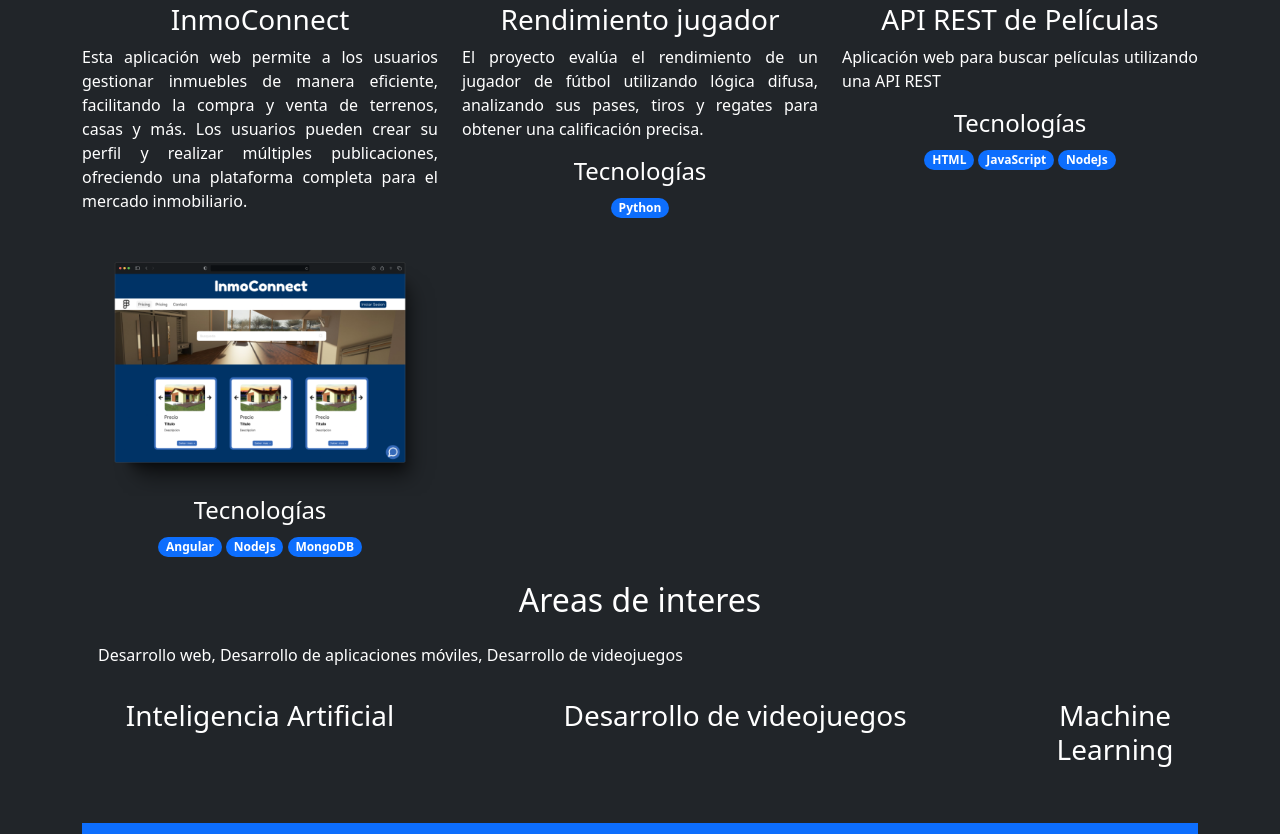
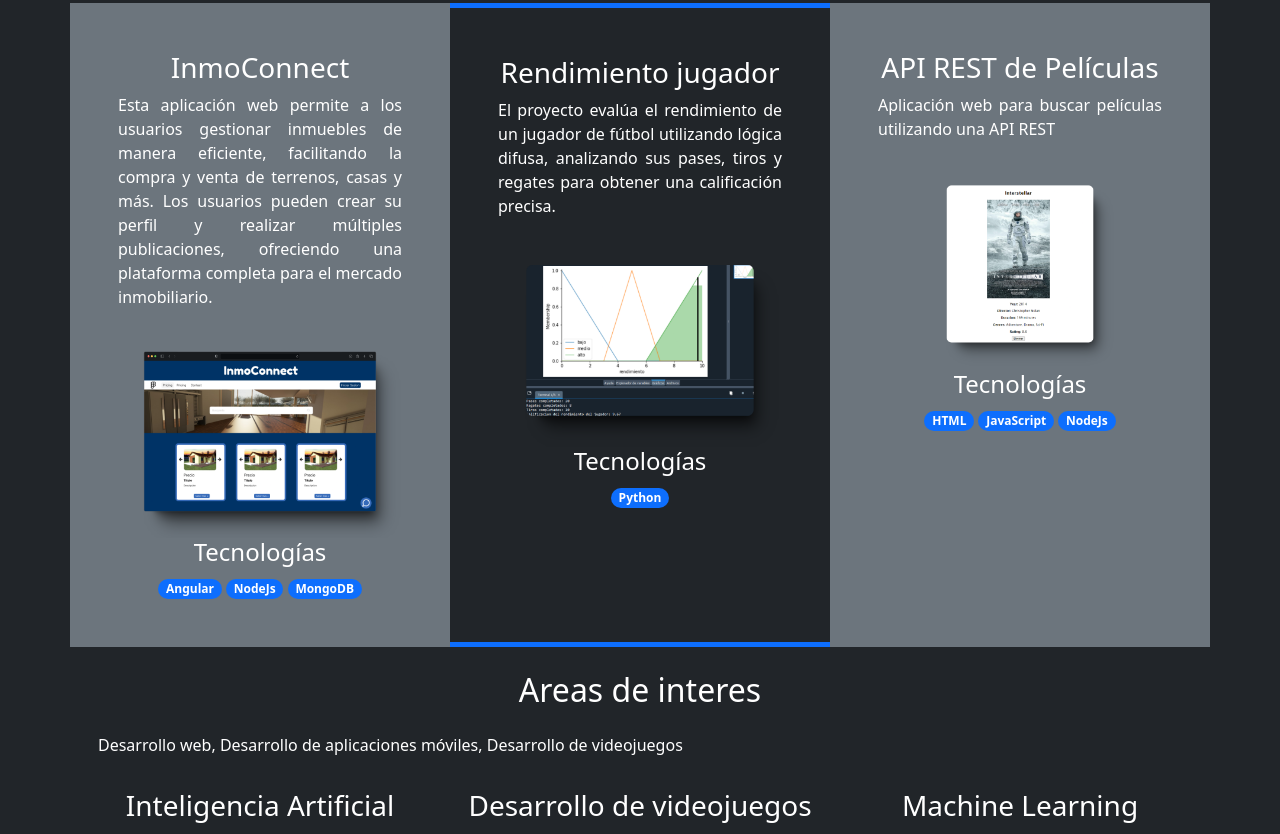
Before and after one commit to DeveloperXPK/Portafolio, a plain HTML site: page index.html in a window 1280 px wide. Shown: the part 499-1333 px from the top of the page. Drawn offline with nearby package versions, Linux system fonts and the light colour scheme.

Commit message:
Avance seccion de proyectos

```diff
--- a/index.html
+++ b/index.html
@@ -16,6 +16,12 @@
 
         p {
             text-align: justify;
+        }
+
+        body{
+            display: grid;
+            min-height: 100dvh;
+            grid-template-rows: auto 1fr auto;
         }
     </style>
 </head>
@@ -133,8 +139,10 @@
         <div class="col-12" style="margin-bottom: 20px;">
             <h2 class="titulo">Proyectos</h2>
         </div>
-        <div class="titulo col-md-4 mb-4 b-solid">
-            <h3>InmoConnect</h3>
+        <div class="titulo col-md-4 mb-4 b-solid bg-secondary p-5">
+            <div class="p-8">
+                <h3>InmoConnect</h3>
+            </div>
             <p style="text-align: justify;">
                 Esta aplicación web permite a los usuarios gestionar inmuebles de manera eficiente, facilitando la
                 compra y venta de terrenos, casas y más. Los usuarios pueden crear su perfil y realizar múltiples
@@ -149,21 +157,29 @@
             <span class="badge bg-primary rounded-pill">MongoDB</span>
         </div>
 
-        <div class="titulo col-md-4 mb-4">
-            <h3>Rendimiento jugador</h3>
+        <div class="titulo col-md-4 mb-4 p-5 border-top border-bottom border-primary border-5">
+            <div class="p-8">
+                <h3>Rendimiento jugador</h3>
+            </div>
             <p style="text-align: justify;">
                 El proyecto evalúa el rendimiento de un jugador de fútbol utilizando lógica difusa, analizando sus
                 pases,
                 tiros y regates para obtener una calificación precisa.
             </p>
 
+            <img src="img/Rendimiento.png" alt="Pagina principal de InmoConnect" class="img-fluid">
+
             <h4>Tecnologías</h4>
             <span class="badge bg-primary rounded-pill">Python</span>
 
         </div>
-        <div class="titulo col-md-4 mb-4">
+        <div class="titulo col-md-4 mb-4 bg-secondary p-5">
             <h3>API REST de Películas</h3>
             <p>Aplicación web para buscar películas utilizando una API REST</p>
+
+            <img src="img/ApiRest.png" alt="Pagina principal de InmoConnect" class="img-fluid">
+
+
             <h4>Tecnologías</h4>
             <span class="badge bg-primary rounded-pill">HTML</span>
             <span class="badge bg-primary rounded-pill">JavaScript</span>
@@ -176,13 +192,13 @@
             <p class="p-3">Desarrollo web, Desarrollo de aplicaciones móviles, Desarrollo de videojuegos</p>
             <div class="row">
 
-                <div class="col-lg-4">
+                <div class="col-lg">
                     <h3>Inteligencia Artificial</h3>
                 </div>
-                <div class="col-lg-6">
+                <div class="col-lg">
                     <h3>Desarrollo de videojuegos</h3>
                 </div>
-                <div class="col-lg-2">
+                <div class="col-lg">
                     <h3>Machine Learning</h3>
                 </div>
             </div>
```
